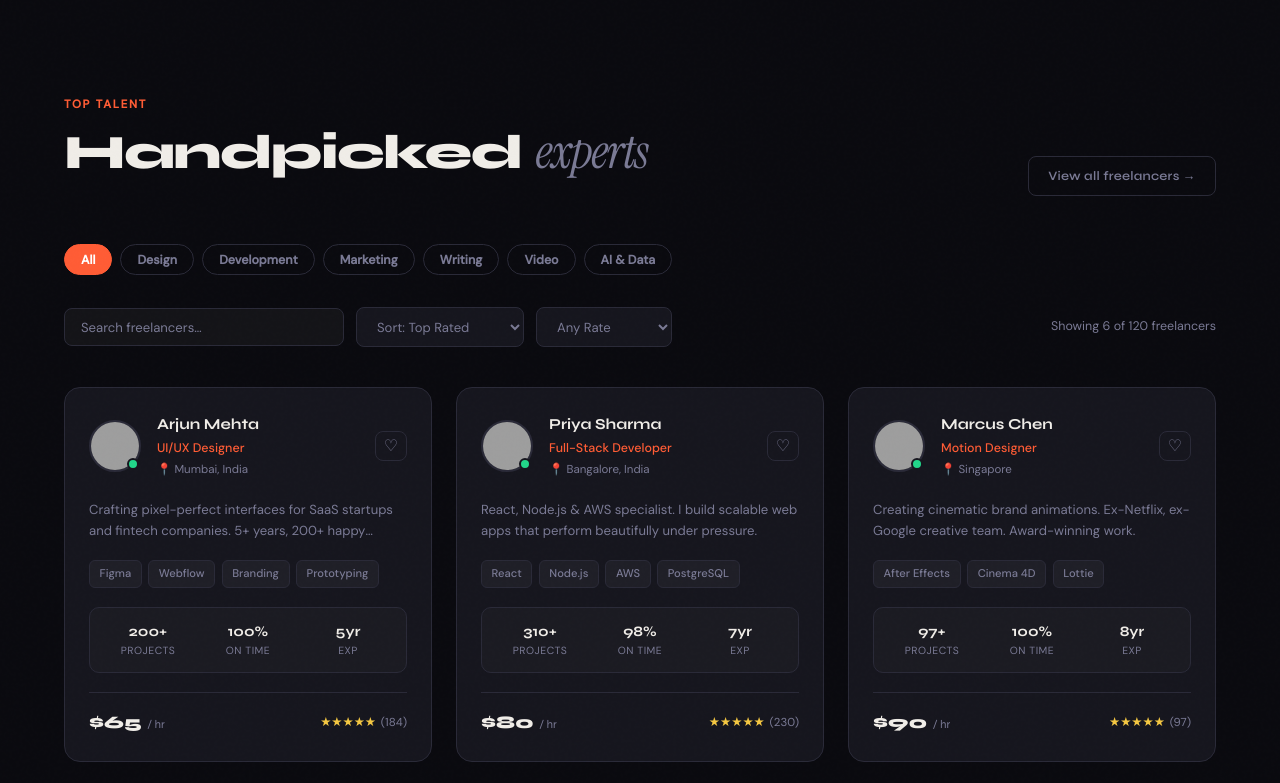
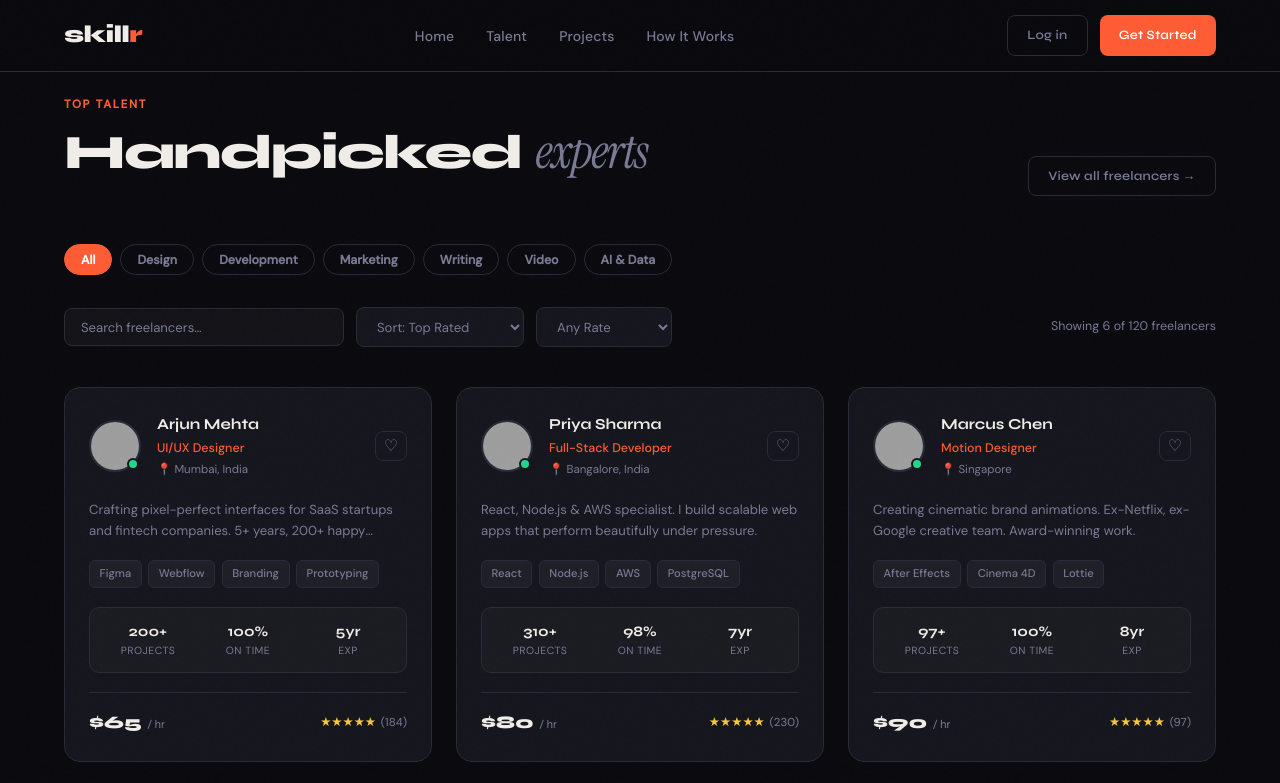
Before and after one commit to deshru/justmeowing, a plain HTML site: page freelancers.html in a window 1280 px wide. Shown: the top 783 px of the page. Drawn offline with Linux system fonts and the light colour scheme; grey boxes are pictures that could not be loaded.

Commit message:
Add files via upload

```diff
--- a/freelancers.html
+++ b/freelancers.html
@@ -908,6 +908,19 @@
 </style>
 </head>
 <body>
+  <nav>
+  <div class="logo">skill<span>r</span></div>
+  <ul class="nav-links">
+    <li><a href="index.html">Home</a></li>
+    <li><a href="freelancers.html">Talent</a></li>
+    <li><a href="projects.html">Projects</a></li>
+    <li><a href="how-it-works.html">How It Works</a></li>
+  </ul>
+  <div class="nav-cta">
+    <a href="#" class="btn btn-ghost">Log in</a>
+    <a href="#" class="btn btn-primary">Get Started</a>
+  </div>
+</nav>
 
 <section class="section">
   <div class="section-header fade-in">
```
